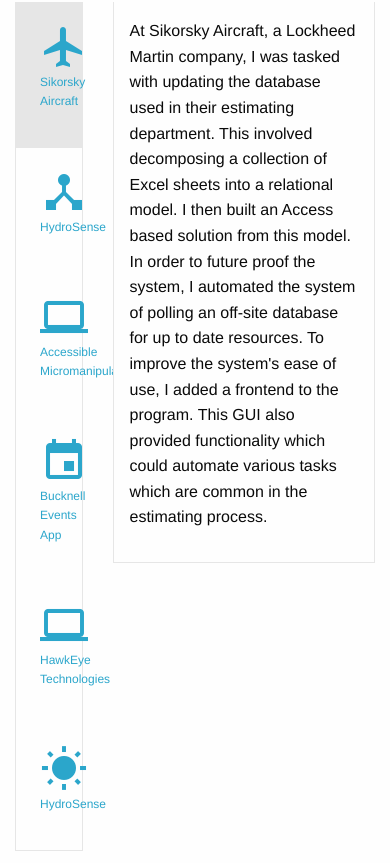
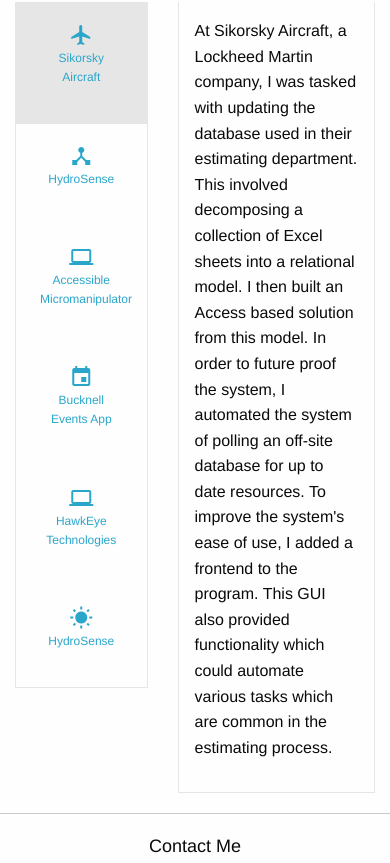
Before and after one commit to M-Hawkins/M-Hawkins.github.io, a plain HTML site: page index.html in a window 390 px wide. Shown: the part 1007-1870 px from the top of the page. Drawn offline with Linux system fonts and the light colour scheme.

Commit message:
Added case for small screens

```diff
--- a/index.html
+++ b/index.html
@@ -67,29 +67,41 @@
 			<h4>Portfolio</h4>
 		</div>
 		<div class="row">
-			<div class="small-3 columns">
+			<div class="small-5 medium-3 columns">
 				<ul class="vertical tabs text-center" data-active-collapse="true" data-tabs id="collapsing-tabs">
 					<li class="tabs-title is-active"><a href="#sikorsky" aria-selected="true">
-						<i class="material-icons md-48">airplanemode_active</i>
-						<p>Sikorsky Aircraft</p></a></li>
+						<i class="show-for-medium material-icons md-48">airplanemode_active</i>
+						<i class="hide-for-medium material-icons md-32">airplanemode_active</i>
+						<p>Sikorsky Aircraft</p></a>
+					</li>
 					<li class="tabs-title"><a href="#hydrosense">
-						<i class="material-icons md-48">device_hub</i>
-						<p>HydroSense</p></a></li>
+						<i class="show-for-medium material-icons md-48">device_hub</i>
+						<i class="hide-for-medium material-icons md-32">device_hub</i>
+						<p>HydroSense</p></a>
+					</li>
 					<li class="tabs-title"><a href="#micromanipulator">
-						<i class="material-icons md-48">computer</i>
-						<p>Accessible Micromanipulator</p></a></li>
+						<i class="show-for-medium material-icons md-48">computer</i>
+						<i class="hide-for-medium material-icons md-32">computer</i>
+						<p>Accessible Micromanipulator</p></a>
+					</li>
 					<li class="tabs-title"><a href="#events">
-						<i class="material-icons md-48">event</i>
-						<p>Bucknell Events App</p></a></li>
+						<i class="show-for-medium material-icons md-48">event</i>
+						<i class="hide-for-medium material-icons md-32">event</i>
+						<p>Bucknell Events App</p></a>
+					</li>
 					<li class="tabs-title"><a href="#hawkeye">
-						<i class="material-icons md-48">computer</i>
-						<p>HawkEye Technologies</p></a></li>
+						<i class="show-for-medium material-icons md-48">computer</i>
+						<i class="hide-for-medium material-icons md-32">computer</i>
+						<p>HawkEye Technologies</p></a>
+					</li>
 					<li class="tabs-title"><a href="#solar">
-						<i class="material-icons md-48">wb_sunny</i>
-						<p>HydroSense</p></a></li>
+						<i class="show-for-medium material-icons md-48">wb_sunny</i>
+						<i class="hide-for-medium material-icons md-32">wb_sunny</i>
+						<p>HydroSense</p></a>
+					</li>
 				</ul>
 			</div>
-			<div class="small-9 columns">
+			<div class="small-7 medium-9 columns">
 				<div class="tabs-content" data-tabs-content="collapsing-tabs">
 					<div class="tabs-panel is-active" id="sikorsky">
 						<p>At Sikorsky Aircraft, a Lockheed Martin company, I was tasked with updating the database used in their estimating department. This involved decomposing a collection of Excel sheets into a relational model. I then built an Access based solution from this model. In order to future proof the system, I automated the system of polling an off-site database for up to date resources. To improve the system's ease of use, I added a frontend to the program. This GUI also provided functionality which could automate various tasks which are common in the estimating process. </p>
```
